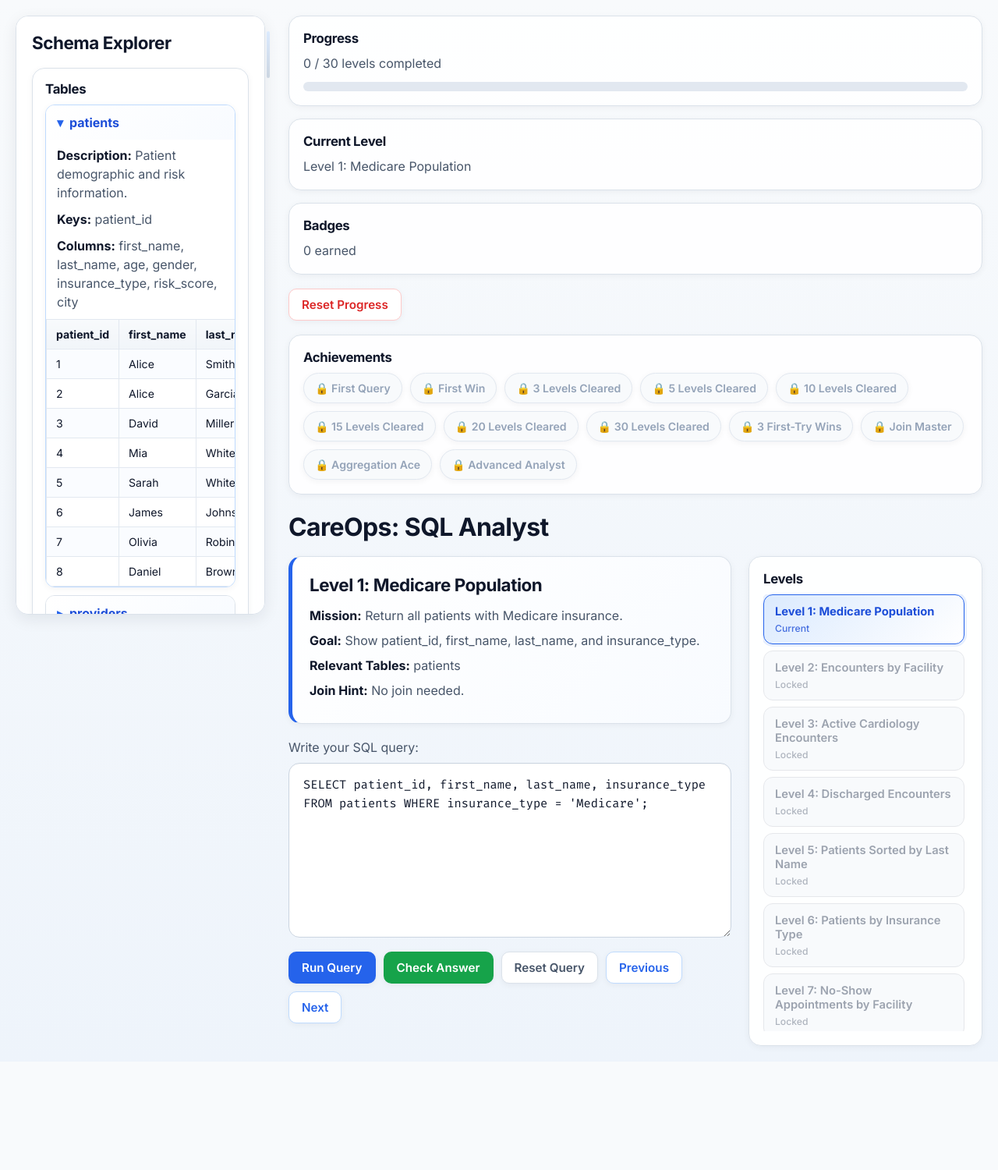
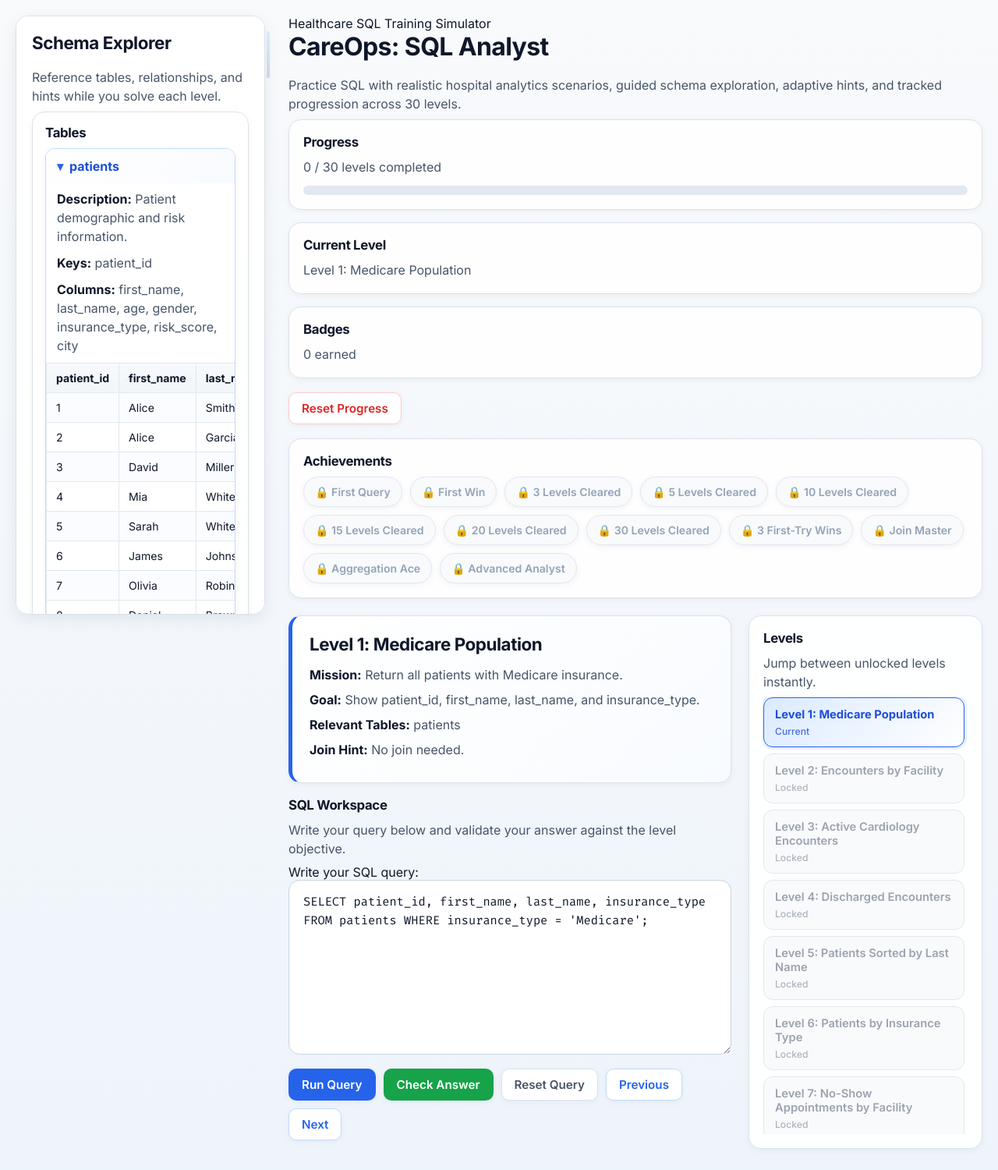
Before and after one commit to jhulsey299-rgb/careops-app, a Flask app: page / in a window 1280 px wide. Shown: the whole page at 78% size. Before the commit the page ends 1346 px from the top, so only its background shows below. Run offline with Flask 3, Linux system fonts and the light colour scheme; data comes from the database, SQL or seed files in the repository.

Commit message:
Update index.html

```diff
--- a/templates/index.html
+++ b/templates/index.html
@@ -1,6 +1,8 @@
 <!DOCTYPE html>
-<html>
+<html lang="en">
 <head>
+    <meta charset="UTF-8">
+    <meta name="viewport" content="width=device-width, initial-scale=1.0">
     <title>CareOps SQL Analyst</title>
     <link rel="stylesheet" href="/static/style.css">
 </head>
@@ -8,7 +10,10 @@
 
 <div class="app-shell">
     <aside class="schema-panel" id="schema-panel">
+        <div class="schema-header">
             <h2>Schema Explorer</h2>
+            <p>Reference tables, relationships, and hints while you solve each level.</p>
+        </div>
 
         <div class="schema-section">
             <h3>Tables</h3>
@@ -31,7 +36,15 @@
     <div id="schema-resizer"></div>
 
     <main class="main-content">
-        <div class="top-dashboard">
+        <section class="hero-banner">
+            <div class="hero-copy">
+                <div class="hero-kicker">Healthcare SQL Training Simulator</div>
+                <h1>CareOps: SQL Analyst</h1>
+                <p>Practice SQL with realistic hospital analytics scenarios, guided schema exploration, adaptive hints, and tracked progression across 30 levels.</p>
+            </div>
+        </section>
+
+        <section class="top-dashboard">
             <div class="dashboard-card">
                 <h3>Progress</h3>
                 <p id="progress-text">0 / 30 levels completed</p>
@@ -49,26 +62,29 @@
                 <h3>Badges</h3>
                 <p id="badge-count">0 earned</p>
             </div>
-        </div>
+        </section>
 
         <div class="dashboard-actions">
             <button onclick="resetAllProgress()">Reset Progress</button>
         </div>
 
-        <div class="badges-section">
+        <section class="badges-section">
             <h3>Achievements</h3>
             <div id="badges-container" class="badges-container"></div>
-        </div>
-
-        <h1>CareOps: SQL Analyst</h1>
+        </section>
 
         <div class="workspace-layout">
             <section class="play-area">
                 <div class="mission-box"></div>
 
-                <p>Write your SQL query:</p>
+                <div class="query-section">
+                    <div class="section-header">
+                        <h3>SQL Workspace</h3>
+                        <p>Write your query below and validate your answer against the level objective.</p>
+                    </div>
 
-                <textarea id="query" rows="8" cols="80"></textarea><br>
+                    <label for="query" class="query-label">Write your SQL query:</label>
+                    <textarea id="query" rows="8" cols="80"></textarea>
 
                     <div class="button-row">
                         <button onclick="runQuery()">Run Query</button>
@@ -77,6 +93,7 @@
                         <button onclick="goPreviousLevel()">Previous</button>
                         <button onclick="goNextLevel()">Next</button>
                     </div>
+                </div>
 
                 <div id="feedback"></div>
                 <div id="next-level"></div>
@@ -84,7 +101,10 @@
             </section>
 
             <aside class="levels-panel">
+                <div class="levels-panel-header">
                     <h3>Levels</h3>
+                    <p>Jump between unlocked levels instantly.</p>
+                </div>
                 <div id="levels-list" class="levels-list"></div>
             </aside>
         </div>
```
Lines whose indentation alone changed are shown as unchanged.
